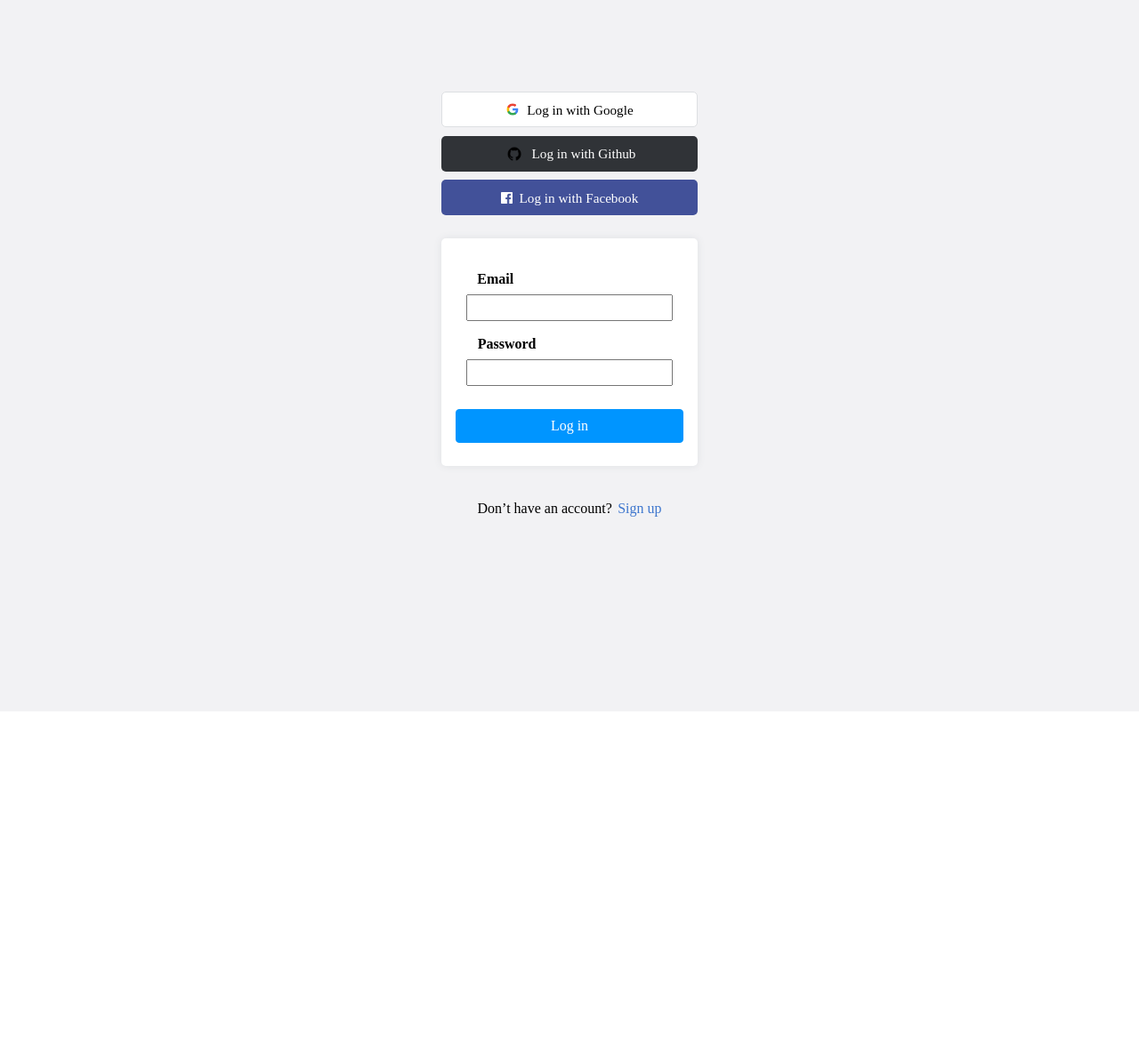
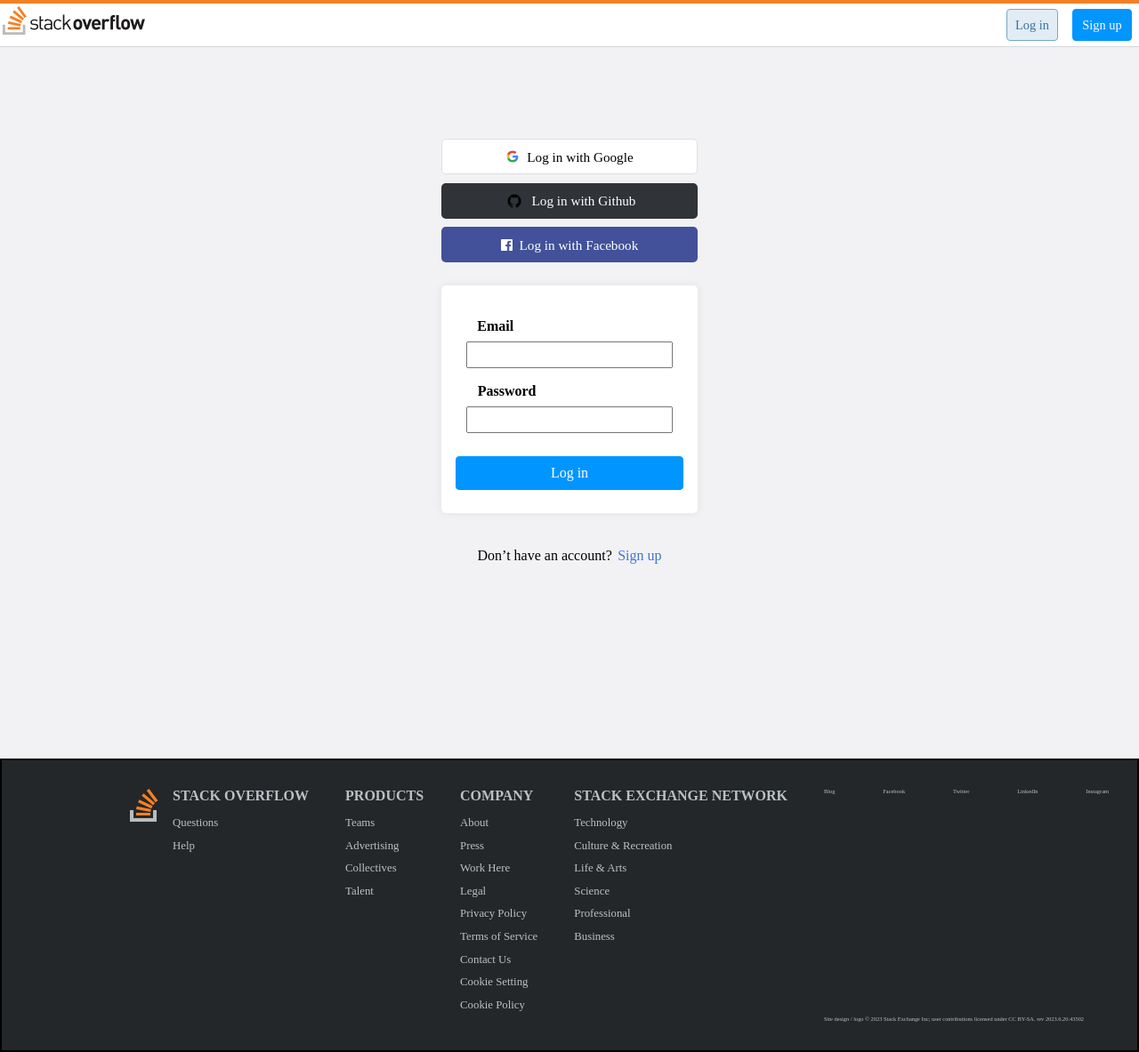
Before and after one commit to codestates-seb/seb44_pre_033, a React (Vite) app in the folder client/: page /users/login in a window 1280 px wide. Shown: the whole page at 89% size. Before the commit the page ends 800 px from the top, so only its background shows below. Built offline with nearby package versions, Linux system fonts and the light colour scheme.

Commit message:
[FE] Feat: Common components완료

```diff
--- a/client/src/App.jsx
+++ b/client/src/App.jsx
@@ -7,11 +7,14 @@
 import Logout from './page/Logout';
 import Signup from './page/Signup';
 import NotFound from './page/NotFound';
-import Header from './components/common/Header'
+import Footer from './components/common/Footer';
+import Header from './components/common/Header';
+
 function App() {
   return (
     <>
       <BrowserRouter>
+        <Header />
         <Routes>
           {/* 메인페이지 */}
           <Route path="/" element={<Main />}></Route>
@@ -30,6 +33,7 @@
           {/* 404 NotFound */}
           <Route path="*" element={<NotFound />}></Route>
         </Routes>
+        <Footer />
       </BrowserRouter>
     </>
   );
--- a/client/src/page/Main.jsx
+++ b/client/src/page/Main.jsx
@@ -1,6 +1,4 @@
 import Aside from "../components/common/Aside";
-import Footer from "../components/common/Footer";
-import Header from "../components/common/Header";
 import Nav from "../components/common/LeftNav";
 import MainContent from "../components/main/MainContent";
 import { styled } from 'styled-components';
@@ -9,7 +7,6 @@
 const Main = ()=>{
     return(
         <MainPageContainer>
-            <Header />
             <MainContainer>
                 <Nav />
                 <ContentContainer>
@@ -17,7 +14,6 @@
                     <Aside />
                 </ContentContainer>
             </MainContainer>
-            <Footer />
         </MainPageContainer>
 
 
```
